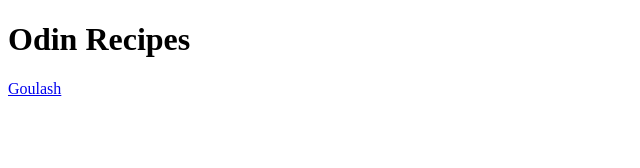
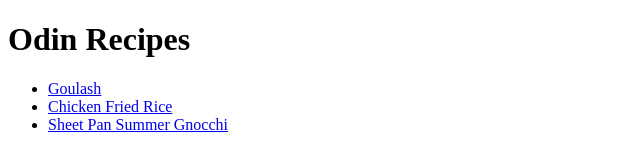
Before and after one commit to Dixon3o/odin-recipes, a plain HTML site: page index.html in a window 1280 px wide. Shown: the whole page, without its empty margins (0-640 px from the left). Drawn offline with Linux system fonts and the light colour scheme.

Commit message:
Modifie ../index.html

```diff
--- a/index.html
+++ b/index.html
@@ -6,6 +6,10 @@
     </head>
     <body>
         <h1>Odin Recipes</h1>
-        <a href="recipes/goulash.html">Goulash</a>
+        <ul>
+            <li><a href="recipes/goulash.html">Goulash</a></li>
+            <li><a href="recipes/chicken_fried_rice.html">Chicken Fried Rice</a></li>
+            <li><a href="recipes/sheet_pan_summer_gnocchi.html">Sheet Pan Summer Gnocchi</a></li>
+        </ul>
     </body>
 </html>
```
